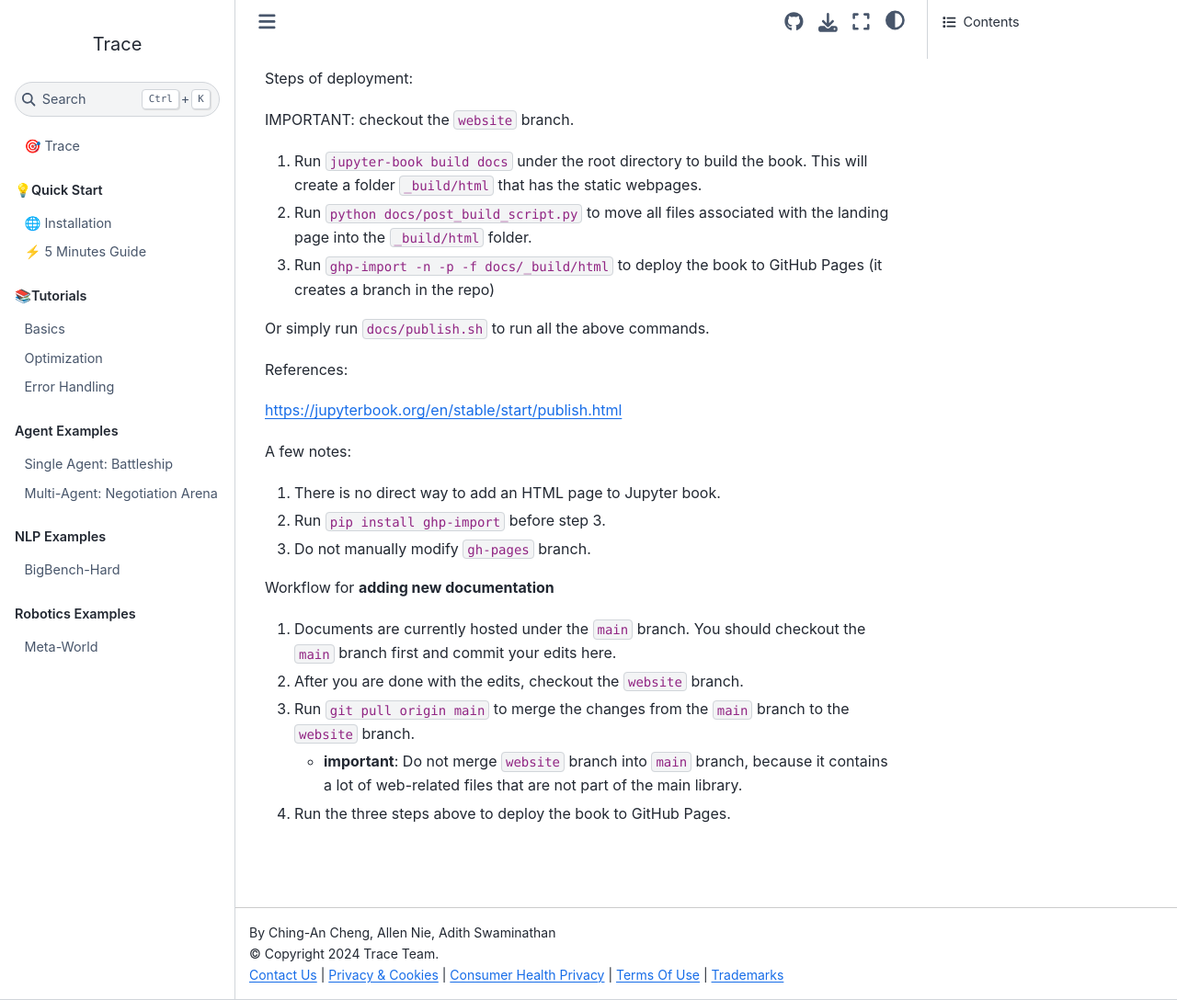
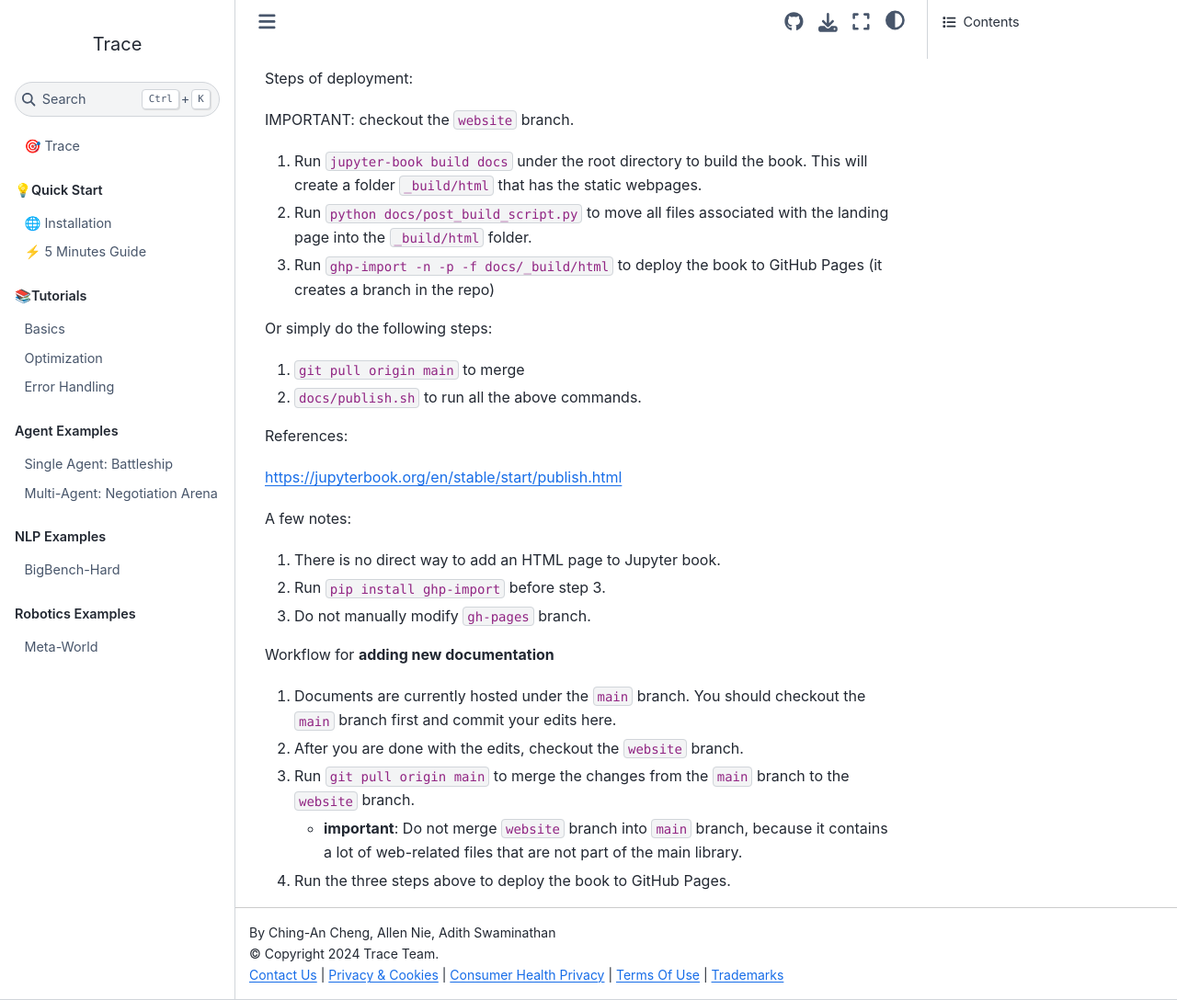
Before and after one commit to microsoft/Trace, a Jupyter Book: the page built from docs/readme.md, in a window 1280 px wide and 1088 px high. Shown: the whole window at 92% size. Built offline with Jupyter Book 1.0.4 settings and Sphinx 7.4.7 and the Sphinx Book theme 1.1.4, drawn with Linux system fonts in a browser that asks for light colours; pages that are not in the unit, such as notebooks, are missing from menus.

Commit message:
update commands

```diff
--- a/docs/readme.md
+++ b/docs/readme.md
@@ -6,7 +6,9 @@
 2. Run `python docs/post_build_script.py` to move all files associated with the landing page into the `_build/html` folder.
 3. Run `ghp-import -n -p -f docs/_build/html` to deploy the book to GitHub Pages (it creates a branch in the repo)
 
-Or simply run `docs/publish.sh` to run all the above commands.
+Or simply do the following steps:
+1. `git pull origin main` to merge
+2. `docs/publish.sh` to run all the above commands.
 
 References:
 
```
